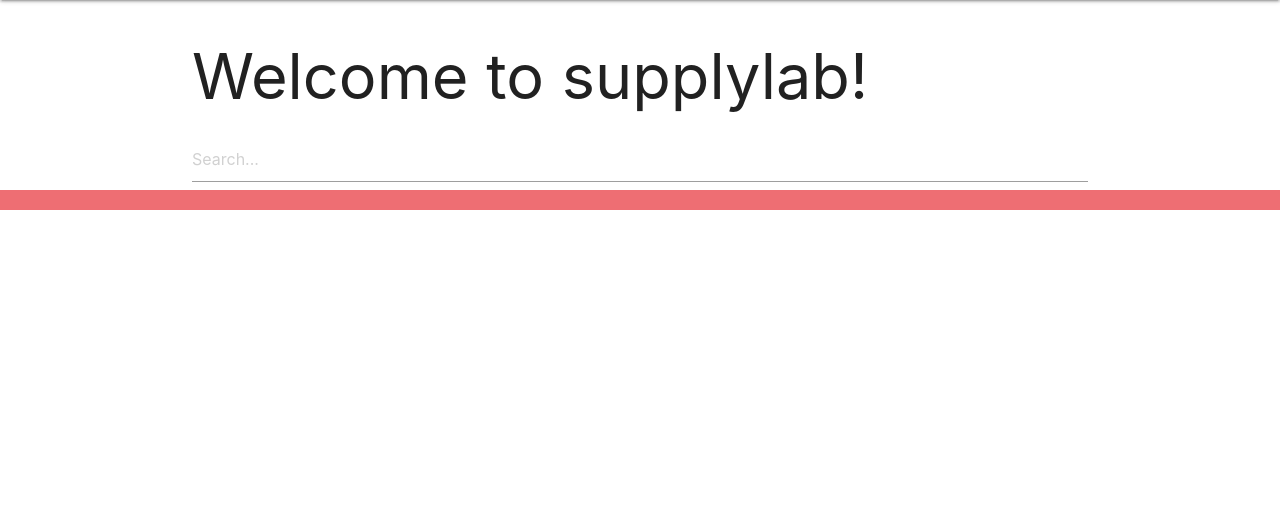
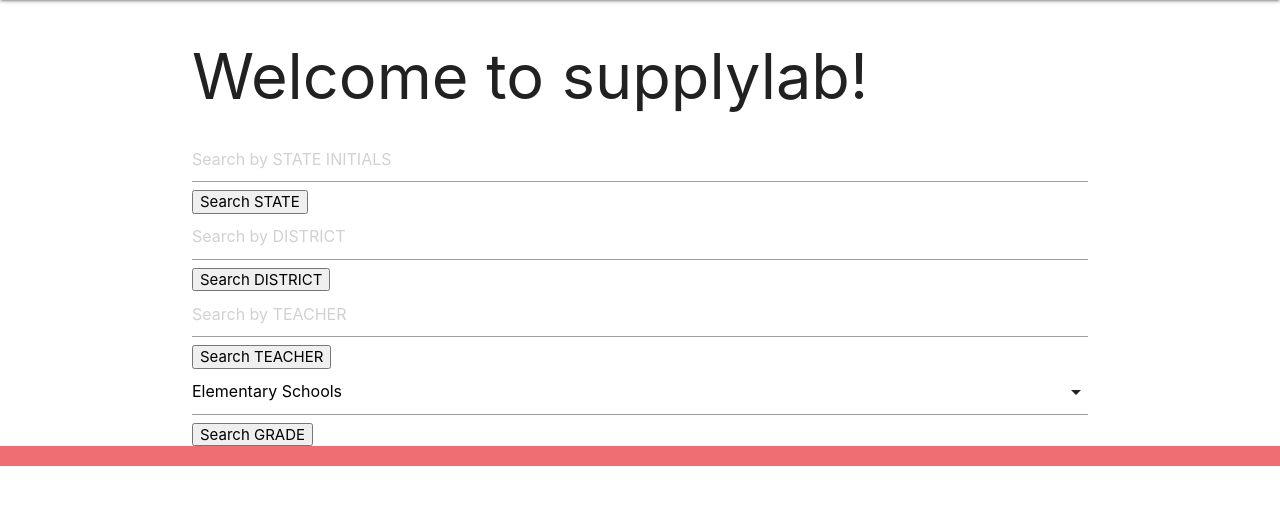
Before and after one commit to kepackard/supplylab, a Django app: page / in a window 1280 px wide. Shown: the part 64-569 px from the top of the page. Run offline with Django 3.2, Linux system fonts and the light colour scheme.

Commit message:
added additional search fields, minor code clean up

```diff
--- a/main_app/templates/home.html
+++ b/main_app/templates/home.html
@@ -6,7 +6,36 @@
     <!-- todo - add content -->
 
     <form action="{% url 'search_results' %}" method="get">
-        <input name="q" type="text" placeholder="Search...">
+        <input name="state" type="text" placeholder="Search by STATE INITIALS" onkeydown="return (event.keyCode!=13);"/>
+        <input type="submit" value="Search STATE" />
+    </form>
+    <form action="{% url 'search_results' %}" method="get">
+        <input name="district" type="text" placeholder="Search by DISTRICT" onkeydown="return (event.keyCode!=13);"/>
+        <input type="submit" value="Search DISTRICT" />
+    </form>
+    <form action="{% url 'search_results' %}" method="get">
+        <input name="teacher_name" type="text" placeholder="Search by TEACHER" onkeydown="return (event.keyCode!=13);"/>
+        <input type="submit" value="Search TEACHER" />
+        <!-- <input name="district" type="text" placeholder="Search by DISTRICT" onkeydown="return (event.keyCode!=13);"/>
+        <input name="grade" type="text" placeholder="Search by GRADE (elementary, middle, or high)" onkeydown="return (event.keyCode!=13);"/> -->
+    </form>
+    <form action="{% url 'search_results' %}" method="get">
+        <select name="grade" id="grade">
+            <option value="E">Elementary Schools</option>
+            <option value="M">Middle Schools</option>
+            <option value="H">High Schools</option>
+        </select>
+        <input type="submit" value="Search GRADE" />
     </form>
 
+    <!-- Original form syntax that would be used if a single input is used to complete a complex query across multiple fields -->
+    <!-- <form action="{% url 'search_results' %}" method="get">
+        <input name="q" type="text" placeholder="Search...">
+    </form> -->
+
+    <script>
+        const selectEl = document.getElementById('grade');
+        M.FormSelect.init(selectEl);
+    </script>
+
 {% endblock %}
--- a/main_app/views.py
+++ b/main_app/views.py
@@ -68,7 +68,6 @@ class ClassroomDetail(DetailView):
     # --- Instance Method returns context object data for display ---
     def get_context_data(self, **kwargs):
         context = super().get_context_data(**kwargs, item_form = ItemForm())
-
         return context
 
 # ----- Create -----
@@ -135,8 +134,22 @@ class SearchResultsView(ListView):
     template_name = 'search_results.html'
 
     def get_queryset(self):
-        query = self.request.GET.get('q')
-        object_list = Classroom.objects.filter(
-            Q(teacher_name__icontains=query) | Q(state__icontains=query) | Q(district__icontains=query) | Q(grade__icontains=query)
-        )
+        if (self.request.GET.get('state') != None):
+            query = self.request.GET.get('state')
+            object_list = Classroom.objects.filter(Q(state__icontains=query))
+        if(self.request.GET.get('district') != None):
+            query = self.request.GET.get('district')
+            object_list = Classroom.objects.filter(Q(district__icontains=query))
+        if(self.request.GET.get('teacher_name') != None):
+            query = self.request.GET.get('teacher_name')
+            object_list = Classroom.objects.filter(Q(teacher_name__icontains=query))
+        if(self.request.GET.get('grade') != None):
+            query = self.request.GET.get('grade')
+            object_list = Classroom.objects.filter(Q(grade__icontains=query))
+
+        # Syntax for complex query with single input used to query across multiple database fields
+        # query = self.request.GET.get('q')
+        # object_list = Classroom.objects.filter(
+        #     Q(teacher_name__icontains=query) | Q(state__icontains=query) | Q(district__icontains=query) | Q(grade__icontains=query)
+        # )
         return object_list
```
Also changed, not shown: main_app/models.py (+6 -4 lines), main_app/templates/main_app/classroom_list.html (+7 -0 lines), main_app/templates/main_app/search_results.html (+5 -4 lines), main_app/urls.py (+1 -7 lines).
